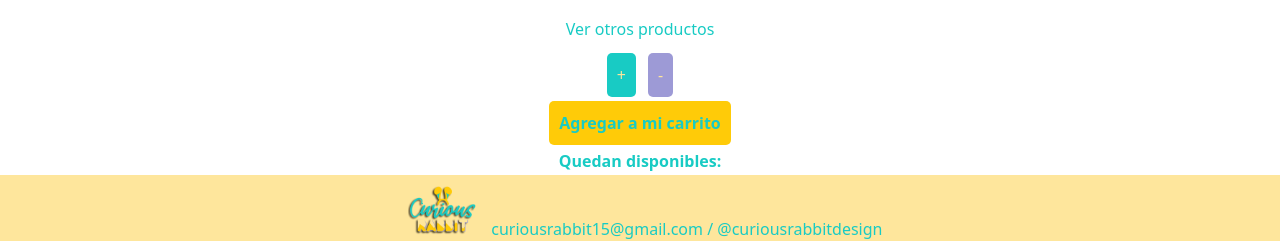
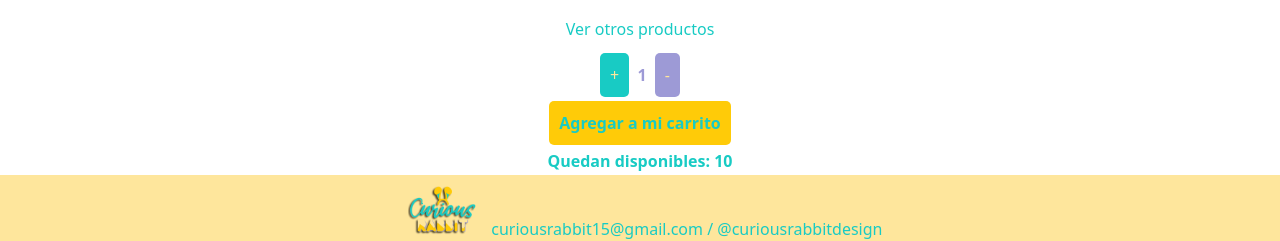
Before and after one commit to mec2110/tiendacr_COUTO, a React (Create React App) app: page /item/1 in a window 1280 px wide. Shown: the part 825-1066 px from the top of the page. Built offline with nearby package versions, Linux system fonts and the light colour scheme.

Commit message:
cart context 27dic

```diff
--- a/src/components/CartContext/CartContext.js
+++ b/src/components/CartContext/CartContext.js
@@ -19,15 +19,13 @@ const getquantity = () => {
 
 
 const addItem = (product, quantity) => {
-
-    const flag = isInCart(product);
-
-    if (flag) {
+const flag = isInCart(product);
+if (flag) {
         let productRepeat = cart.find (i => i.item === product);
         productRepeat.TotalQuantity += quantity;
 
-        let cartNotRepeat = cart.filter (i => i.item !== product);
-        setCart([...cartNotRepeat, productRepeat]);
+        let cartNoRepeat = cart.filter (i => i.item !== product); //todos los elementos que no sean el producto en cuestiòn
+        setCart([...cartNoRepeat, productRepeat]);
     } else {
         setCart([...cart, {item: product, TotalQuantity: quantity}]);
     }
@@ -35,21 +33,21 @@ const addItem = (product, quantity) => {
 
 const isInCart = (item) => {
     console.log(item);
-    return cart.some(product => product.item === item );
+    return cart.some(products => products.item === item );
 }
 
-const removeItem = (item) => {
-console.log(item);
+const removeItem = (products) => {
+
+let removeFromCart = cart.filter (i => i.item !== products);
+setCart ([removeFromCart]);
 }
 
-const cleanCart = (item) => {
-  console.log(item);
+const cleanCart = () => {
+ setCart ([]);
 }
 
  return (
-     <CartContext.Provider value ={{
-         cart, getquantity,  addItem, removeItem, cleanCart
-     }} >
+     <CartContext.Provider value ={{cart, getquantity, addItem, removeItem, cleanCart }} >
          {children}
     </CartContext.Provider>
  )
--- a/src/components/ItemCount.js
+++ b/src/components/ItemCount.js
@@ -4,7 +4,7 @@ import "./NavBar/NavBar.css";
 
 const ItemCount = ({stock, initial, onAdd}) => {
 
-    const [count, setCount] = useState (initial);
+    const [count, setCount] = useState (initial=1);
     //const [stock,setStock] = useState ()
 
     const sumar = () => {
@@ -16,21 +16,18 @@ const ItemCount = ({stock, initial, onAdd}) => {
     }
 
     const restar = () => {
-        //Stock hasta 1
+
         if (count > initial){
             setCount (count - 1);
 
         }
     }
 
-
-
-
-
-    return (
+return (
         <div>
             <div>
-                <button className="btn-itemcount1" onClick={sumar}> + </button> <span className="count"> {count} </span>
+                <button className="btn-itemcount1" onClick={sumar}> + </button>
+                <span className="count"> {count} </span>
                 <button className="btn-itemcount2" onClick={restar}> - </button>
             </div>
             <div>
--- a/src/components/ItemDetail.js
+++ b/src/components/ItemDetail.js
@@ -6,11 +6,11 @@ import {CartContext} from "./CartContext/CartContext"
 
 
 const ItemDetail= ({product}) => {
-  const [stock, setStock] = useState(0);
+  //const [stock, setStock] = useState(0);
 
   const {addItem} = useContext (CartContext);
+  const [buy, setBuy]= useState (false);
 
-  const [buy, setBuy]= useState (false);
   const [quantity, setQuantity]= useState (0);
 
  // const onAdd = (quantityToAdd) => {
@@ -20,10 +20,10 @@ const ItemDetail= ({product}) => {
     //setStock(product.stock)
   //}
 
-  useEffect(()=>{
-    setStock(product.stock)
-    console.log("STOCK: " + stock)
-  })
+ //useEffect(()=>{
+   // setStock(product.stock)
+  //  console.log("STOCK: " + stock)
+  //})
 
   const btnBuy = (quantity) => {
     setBuy (true);
@@ -54,7 +54,7 @@ const ItemDetail= ({product}) => {
          </div>
 
           <div className="margin-top">
-           {!buy ? <ItemCount onAdd = {(quantity) => btnBuy (quantity)} />:
+           {!buy ? <ItemCount stock = {product.stock} onAdd = {(quantity) => btnBuy (quantity)} />:
            <button onClick={btnPurchase} className="btn-itemcount3"> <Link to= "/cart"> Comprar </Link></button>
            }
            </div>
--- a/src/components/NavBar/CartWidget.js
+++ b/src/components/NavBar/CartWidget.js
@@ -15,7 +15,8 @@ const CartWidget = () => {
     <button style ={style}>
      <span >
        <svg  class="svg-inline--fa fa-shopping-cart fa-w-19"   viewBox="0 0 576 512">
-       <path fill="currentColor" d="M528.12 301.319l47.273-208C578.806 78.301 567.391 64 551.99 64H159.208l-9.166-44.81C147.758 8.021 137.93 0 126.529 0H24C10.745 0 0 10.745 0 24v16c0 13.255 10.745 24 24 24h69.883l70.248 343.435C147.325 417.1 136 435.222 136 456c0 30.928 25.072 56 56 56s56-25.072 56-56c0-15.674-6.447-29.835-16.824-40h209.647C430.447 426.165 424 440.326 424 456c0 30.928 25.072 56 56 56s56-25.072 56-56c0-22.172-12.888-41.332-31.579-50.405l5.517-24.276c3.413-15.018-8.002-29.319-23.403-29.319H218.117l-6.545-32h293.145c11.206 0 20.92-7.754 23.403-18.681z"></path></svg>  1 </span>
+       <path fill="currentColor" d="M528.12 301.319l47.273-208C578.806 78.301 567.391 64 551.99 64H159.208l-9.166-44.81C147.758 8.021 137.93 0 126.529 0H24C10.745 0 0 10.745 0 24v16c0 13.255 10.745 24 24 24h69.883l70.248 343.435C147.325 417.1 136 435.222 136 456c0 30.928 25.072 56 56 56s56-25.072 56-56c0-15.674-6.447-29.835-16.824-40h209.647C430.447 426.165 424 440.326 424 456c0 30.928 25.072 56 56 56s56-25.072 56-56c0-22.172-12.888-41.332-31.579-50.405l5.517-24.276c3.413-15.018-8.002-29.319-23.403-29.319H218.117l-6.545-32h293.145c11.206 0 20.92-7.754 23.403-18.681z"></path></svg>
+       1 </span>
     </button>
     );
   }
--- a/src/components/products.js
+++ b/src/components/products.js
@@ -1,6 +1,6 @@
 
 const products = [
-    { id:"1", name:"Vinilo Harry Potter", category:"vinilo",  price: 500,img:"https://d22fxaf9t8d39k.cloudfront.net/9917bde946b82f5d94cd4593a3864e6a2d383e032bd13203fc09db0c3ad8a7f243531.jpeg", description: "Vinilo Harry Potter 1m. Disponible en negro, rojo y azul. Listo para colocar.",stock:"10",},
+    { id:"1", name:"Vinilo Harry Potter", category:"vinilo" , price: 500,img:"https://d22fxaf9t8d39k.cloudfront.net/9917bde946b82f5d94cd4593a3864e6a2d383e032bd13203fc09db0c3ad8a7f243531.jpeg", description: "Vinilo Harry Potter 1m. Disponible en negro, rojo y azul. Listo para colocar.",stock:"10",},
     { id:"2", name:"Vinilo Stranger Things", category:"vinilo",price: 500,img:"https://d22fxaf9t8d39k.cloudfront.net/78c87ea9bc6f832808e2cf04a0b302abdf09b22138b16a10ea3914c19ad6de5743531.jpeg",description: "Vinilo Stranger Things 1m.  Disponible en negro, rojo y azul. Listo para colocar.",stock:"2",},
     { id:"3", name:"Vinilo Dragon Ball Z",category:"vinilo", price: 500,img:"https://d22fxaf9t8d39k.cloudfront.net/49313c7a44e88d6b43dcbefcdb55b65b6d839a87fedcfb6d146f83270de81b0943531.jpeg", description:"Vinilo Dragon ball Z 1m.  Disponible en negro, rojo y azul. Listo para colocar.",stock:"5",},
     { id:"4", name:"Vinilo Spiderman", category:"vinilo",  price: 500,img:"https://d22fxaf9t8d39k.cloudfront.net/37378f32d210b1e51cb9133c654d42c9dcc9ce6f5f365250f9798b795e10bb6e43531.jpeg",description:"Vinilo Dragon ball Z 1m.  Disponible en negro, rojo y azul. Listo para colocar.",stock:"10",},
@@ -19,6 +19,9 @@ const products = [
 const categories = [
     {id:"vinilo", description: "Vinilo"},
     {id:"cuaderno", description: "Cuaderno"},
+    {id:"peliculas", description: "Peliculas"},
+    {id:"anime", description: "Anime"},
+    {id:"video juegos", description: "Video Juegos"},
 
 ]
 
```
